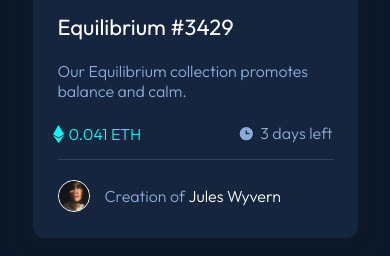
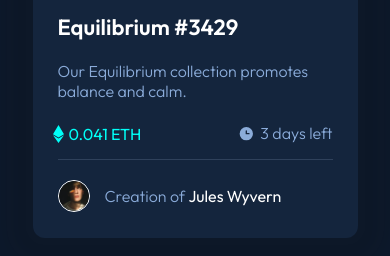
Before and after one commit to Peuf54/NFT-preview-card-component, a plain HTML site: page index.html in a window 390 px wide. Shown: the part 457-713 px from the top of the page. Drawn offline with Linux system fonts and the light colour scheme.

Commit message:
Final Version, mobile and desktop + fix last issue with font-weight

```diff
--- a/styles/styles.css
+++ b/styles/styles.css
@@ -90,7 +90,7 @@ main {
 
 .nft-card-name {
     color: var(--white);
-    font-weight: 400;
+    font-weight: 600;
 
     font-size: 22px;
 }
@@ -117,7 +117,7 @@ main {
 .nft-card-sale-info-price {
     color: var(--cyan);
 
-    font-weight: 6s00;
+    font-weight: 400;
 }
 
 .nft-card-sale-info-price::before {
@@ -153,6 +153,8 @@ main {
 .nft-creator-name {
     color: var(--white);
     text-decoration: none;
+
+    font-weight: 400;
 }
 
 .nft-creator-name:hover {
```
